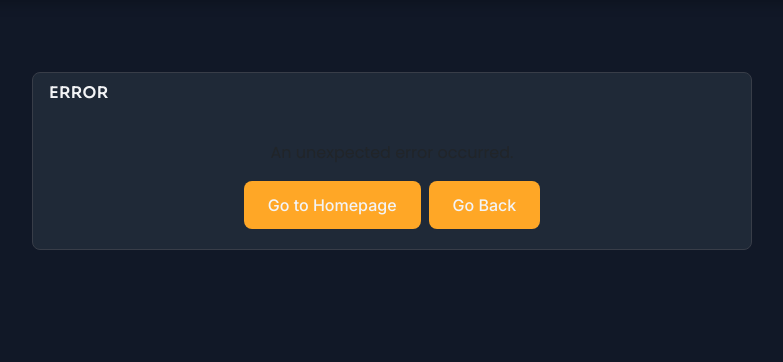
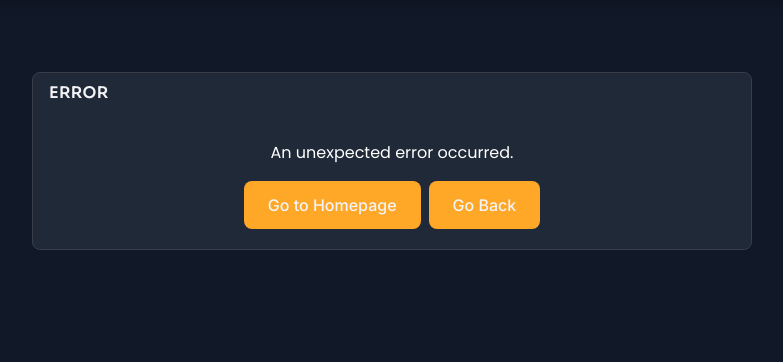
Before and after one commit to YifanG10062/CITS5505_GroupProject, a Flask app: page /auth/account in a window 1280 px wide. Shown: the part 66-428 px from the top of the page, without its empty margins (248-1031 px from the left). Run offline with Flask 3, Linux system fonts and the light colour scheme; some libraries are stand-ins or nearby versions.

Commit message:
refactor: update navbar block in base.html and apply text color to error message in error.html

```diff
--- a/app/templates/base.html
+++ b/app/templates/base.html
@@ -21,7 +21,7 @@
     {% block styles %}{% endblock %}
 </head>
 <body>
-    <!-- Navigation -->
+    {% block navbar %}
     <nav class="navbar navbar-expand-md navbar-dark richverse-navbar">
         <div class="container-fluid">
             <div class="navbar-brand">
@@ -49,6 +49,7 @@
             </div>
         </div>
     </nav>
+    {% endblock %}
 
     <!-- Main Content -->
     <main class="container py-4">
--- a/app/templates/error.html
+++ b/app/templates/error.html
@@ -12,7 +12,7 @@
                 </div>
                 <div class="card-body text-center">
                     <h5 class="card-title">{{ error_code|default('') }}</h5>
-                    <p class="card-text">{{ error_message|default('An unexpected error occurred.') }}</p>
+                    <p class="card-text text-white">{{ error_message|default('An unexpected error occurred.') }}</p>
                     <div class="d-grid gap-2 d-sm-flex justify-content-sm-center">
                         <a href="{{ url_for('main.home') }}" class="btn">Go to Homepage</a>
                         {% if code != 500 %}
```
